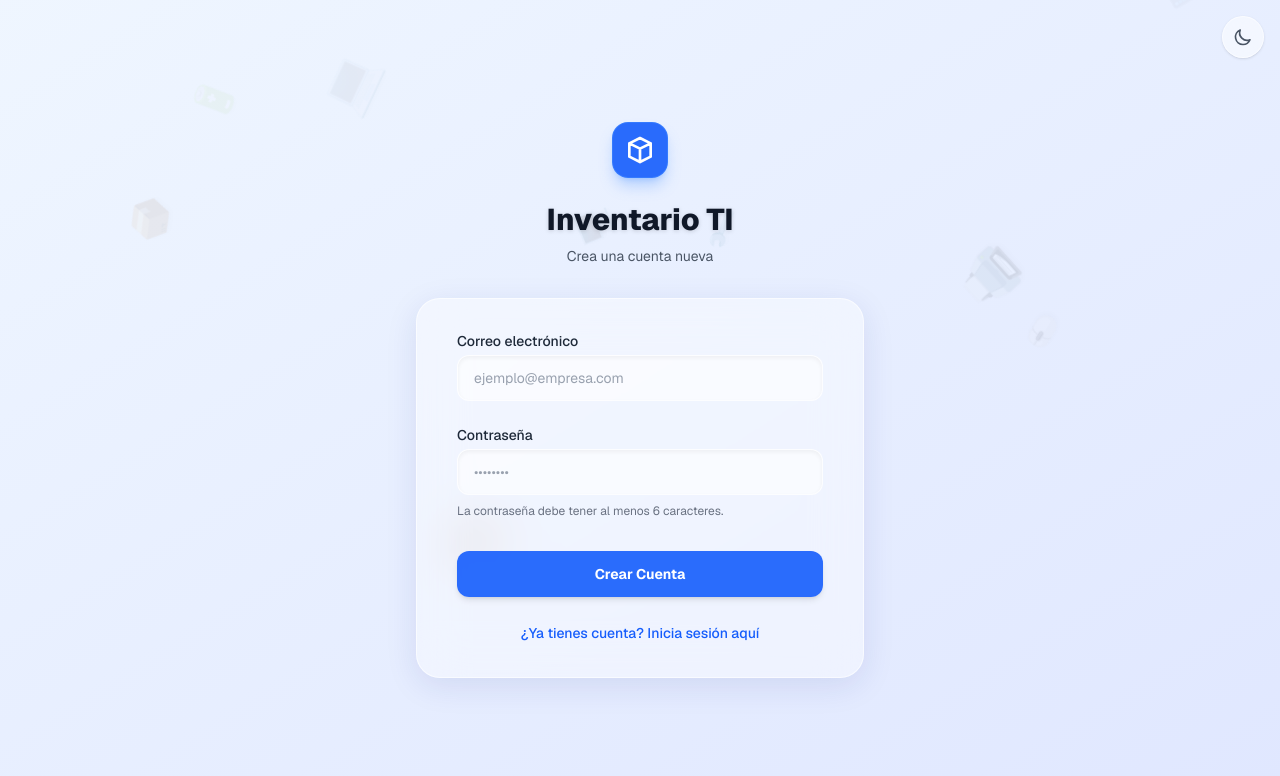
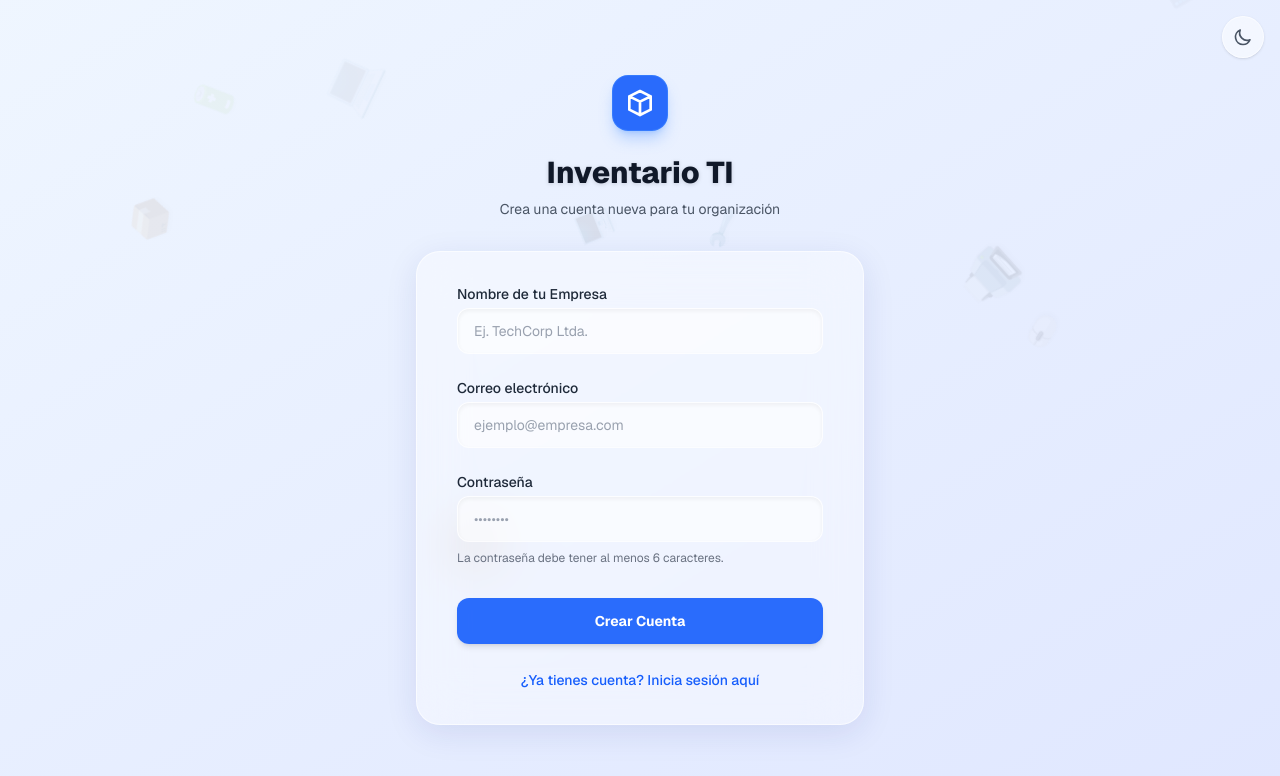
Before and after one commit to ronmardi/inventario, a Next.js app: page /login in a window 1280 px wide. Both pictures are taken after a click on the button "¿No tienes cuenta? Regístrate gratis". Shown: the top 776 px of the page. Built offline with nearby package versions, Linux system fonts and the light colour scheme; no server answers.

Commit message:
login sanity

```diff
--- a/app/login/page.tsx
+++ b/app/login/page.tsx
@@ -37,6 +37,9 @@ export default function LoginPage() {
 
   const [email, setEmail] = useState("");
   const [password, setPassword] = useState("");
+  // Nuevo estado para el nombre de la empresa
+  const [companyName, setCompanyName] = useState("");
+
   const [error, setError] = useState<string | null>(null);
   const [isLoading, setIsLoading] = useState(false);
 
@@ -53,6 +56,13 @@ export default function LoginPage() {
 
     try {
       if (isSignUp) {
+        // Validar que haya ingresado el nombre de la empresa
+        if (!companyName.trim()) {
+          setError("El nombre de la empresa es obligatorio para registrarse.");
+          setIsLoading(false);
+          return;
+        }
+
         // Flujo de Registro
         const { error: signUpError } = await supabase.auth.signUp({
           email,
@@ -64,6 +74,20 @@ export default function LoginPage() {
           setIsLoading(false);
           return;
         }
+
+        // P1.12: Crear la empresa y enlazar al usuario como superadmin usando la RPC segura
+        const { error: rpcError } = await supabase.rpc("registrar_empresa_inicial", {
+          p_company_name: companyName.trim()
+        });
+
+        if (rpcError) {
+          // Si esto falla, el auth del usuario se creó, pero su perfil quedó sin empresa.
+          // En un sistema robusto, podrías hacer rollback o derivarlo a un onboarding.
+          setError("Cuenta creada, pero ocurrió un error al configurar la empresa.");
+          setIsLoading(false);
+          return;
+        }
+
       } else {
         // Flujo de Inicio de Sesión
         const { error: signInError } = await supabase.auth.signInWithPassword({
@@ -148,7 +172,7 @@ export default function LoginPage() {
           Inventario TI
         </h2>
         <p className="mt-2 text-center text-sm text-gray-600 dark:text-gray-300">
-          {isSignUp ? "Crea una cuenta nueva" : "Ingresa tus credenciales para continuar"}
+          {isSignUp ? "Crea una cuenta nueva para tu organización" : "Ingresa tus credenciales para continuar"}
         </p>
       </div>
 
@@ -159,6 +183,27 @@ export default function LoginPage() {
             {error && (
               <div className="bg-red-50/80 dark:bg-red-900/40 backdrop-blur-md border-l-4 border-red-500 p-4 rounded-lg">
                 <p className="text-sm text-red-700 dark:text-red-300 font-medium">{error}</p>
+              </div>
+            )}
+
+            {/* Renderizado Condicional del Nombre de la Empresa */}
+            {isSignUp && (
+              <div className="animate-fade-in">
+                <label htmlFor="companyName" className="block text-sm font-medium text-gray-800 dark:text-gray-200">
+                  Nombre de tu Empresa
+                </label>
+                <div className="mt-1">
+                  <input
+                    id="companyName"
+                    name="companyName"
+                    type="text"
+                    required={isSignUp}
+                    value={companyName}
+                    onChange={(e) => setCompanyName(e.target.value)}
+                    className="appearance-none block w-full px-4 py-3 border border-white/50 dark:border-gray-600/50 rounded-xl shadow-inner placeholder-gray-400 text-gray-900 dark:text-white bg-white/60 dark:bg-gray-800/60 focus:bg-white dark:focus:bg-gray-800 focus:outline-none focus:ring-2 focus:ring-blue-500/50 focus:border-transparent sm:text-sm transition-all"
+                    placeholder="Ej. TechCorp Ltda."
+                  />
+                </div>
               </div>
             )}
 
@@ -229,6 +274,7 @@ export default function LoginPage() {
                 setIsSignUp(!isSignUp);
                 setError(null);
                 setPassword("");
+                setCompanyName("");
               }}
               className="text-sm font-medium text-blue-600 hover:text-blue-500 dark:text-blue-400 dark:hover:text-blue-300 transition-colors"
             >
```
